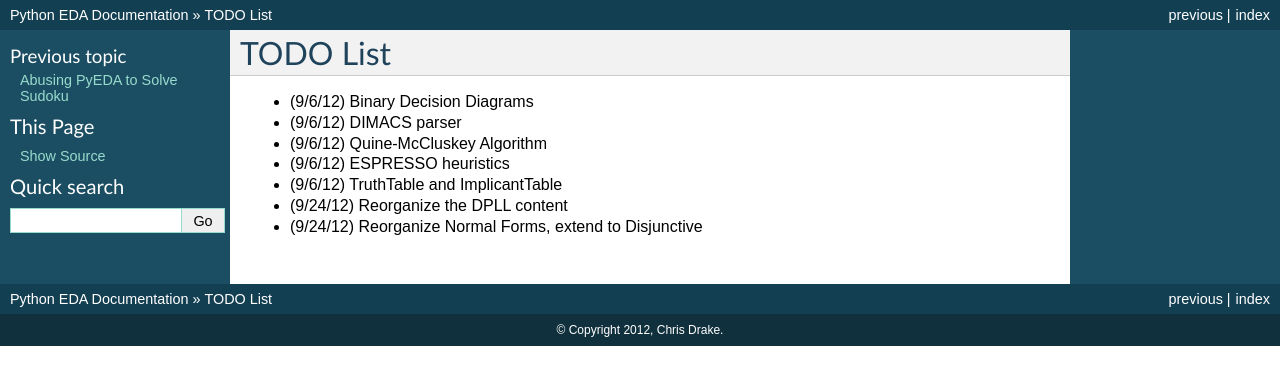
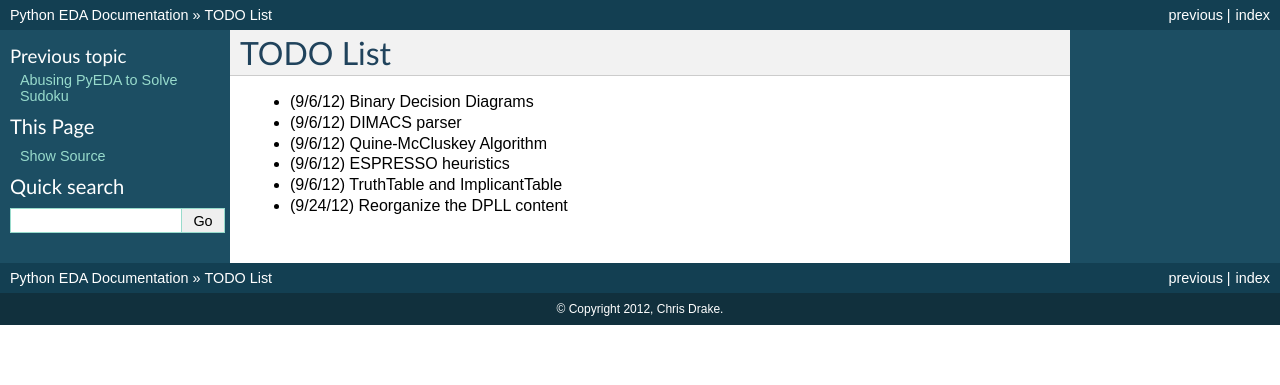
Before and after one commit to cjdrake/pyeda, a Sphinx documentation site: the page built from doc/source/todo.rst, in a window 1280 px wide. Shown: the top 385 px of the page. Built offline with Sphinx 7.4.7, drawn with Linux system fonts in a browser that asks for light colours.

Commit message:
check off the normal form reorganization

```diff
--- a/doc/source/todo.rst
+++ b/doc/source/todo.rst
@@ -10,4 +10,3 @@
 * (9/6/12) ESPRESSO heuristics
 * (9/6/12) TruthTable and ImplicantTable
 * (9/24/12) Reorganize the DPLL content
-* (9/24/12) Reorganize Normal Forms, extend to Disjunctive
```
